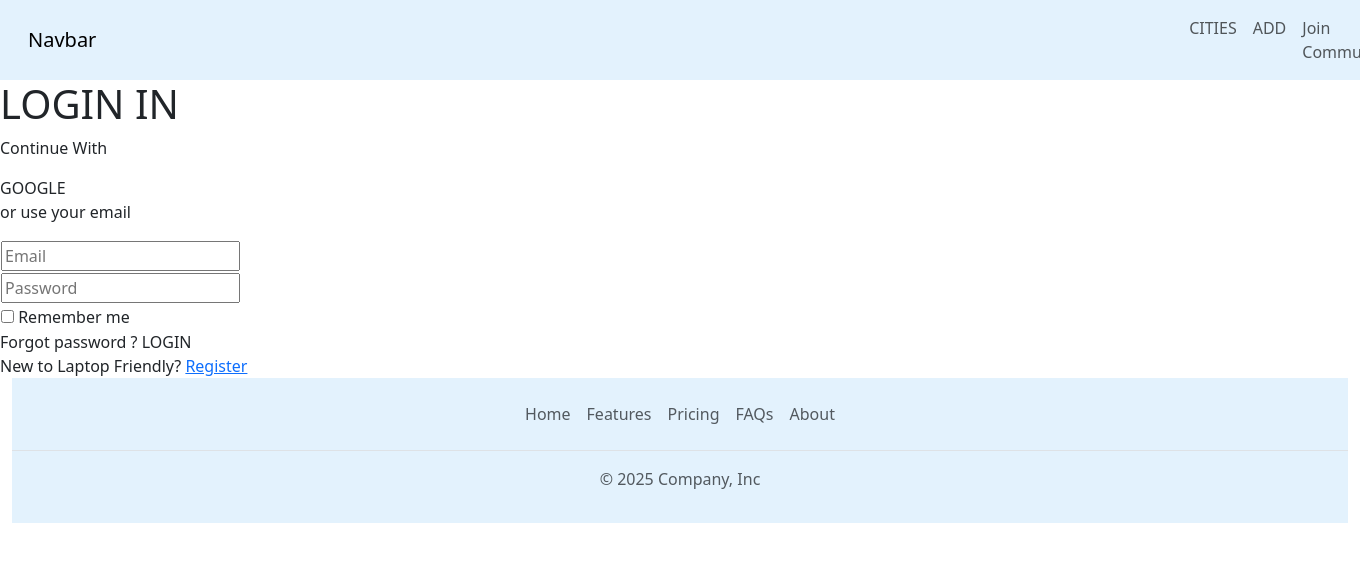
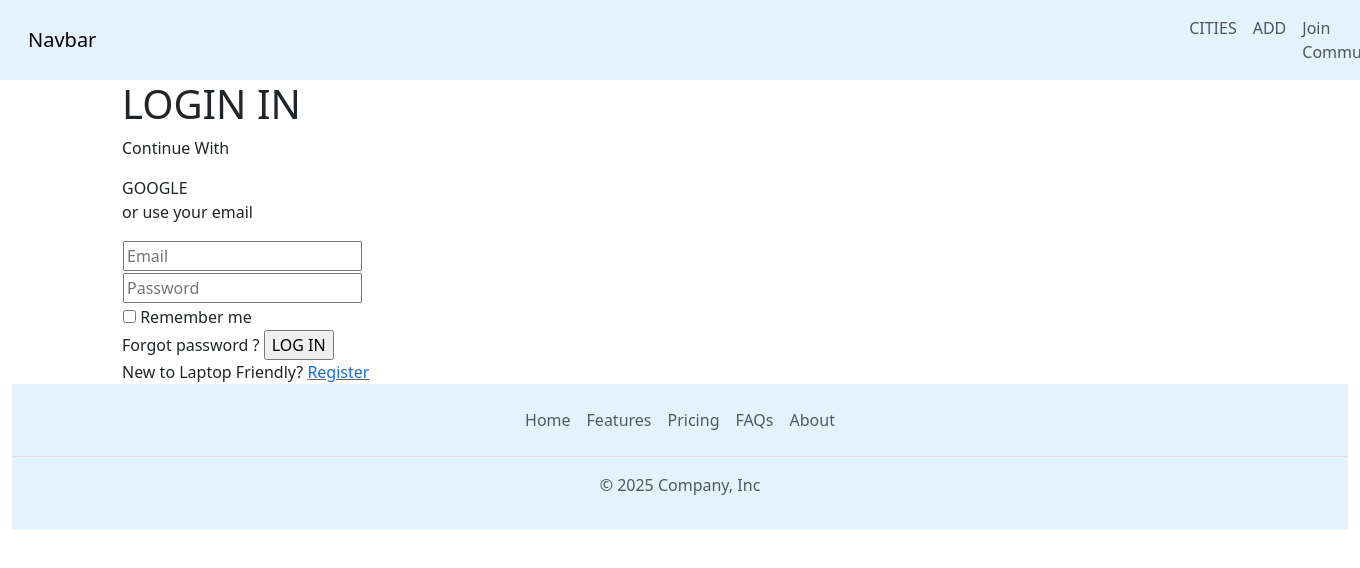
Before and after one commit to follybobbo/CafeWifi, a Flask app: page /login in a window 1360 px wide; the page is wider, and only the part inside the window is pictured. Shown: the top 568 px of that part. Run offline with Flask 3, Linux system fonts and the light colour scheme; some libraries are stand-ins or nearby versions.

Commit message:
update structure

```diff
--- a/templates/login.html
+++ b/templates/login.html
@@ -2,7 +2,8 @@
 
 
 {% block content %}
-<div>
+<div class="container">
+    <div class="login">
         <h1>LOGIN IN</h1>
 
         <p>Continue With</p>
@@ -29,11 +30,13 @@
                 </tr>
             </table>
             <a>Forgot password ?</a>
-        <a>LOGIN</a>
+    <!--        <a href="{{url_for('unprotected.login')}}">LOGIN</a>-->
+            {{form.login()}}
             <div>
                 New to Laptop Friendly?
                 <a href="{{url_for('unprotected.register')}}">Register</a>
             </div>
         </form>
     </div>
+</div>
 {% endblock %}
```
Lines whose indentation alone changed are shown as unchanged.
